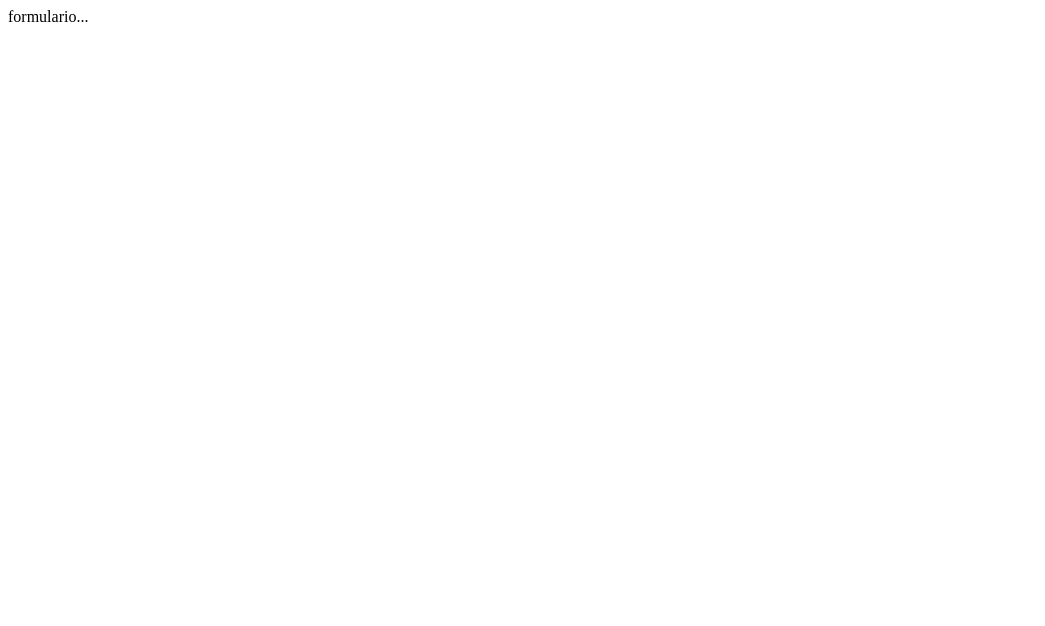
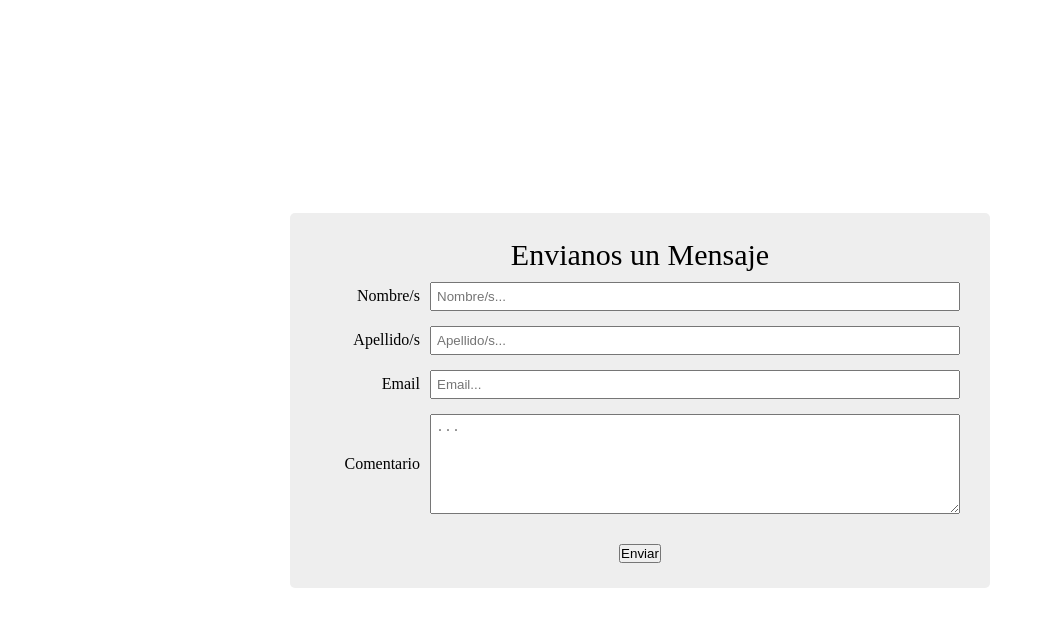
Before and after one commit to ElFelixxx/TP01PV2025LeandroFelipeQuiroga, a plain HTML site: page contacto.html in a window 1280 px wide. Shown: the whole page, without its empty margins (0-1045 px from the left). Drawn offline with Linux system fonts and the light colour scheme.

Commit message:
Actualización del TP01 de Programación Visual 2025 APU

```diff
--- a/contacto.html
+++ b/contacto.html
@@ -4,8 +4,32 @@
   <meta charset="UTF-8">
   <meta name="viewport" content="width=device-width, initial-scale=1.0">
   <title>Contacto</title>
+  <link rel="stylesheet" href="styles/stylecontacto.css">
 </head>
 <body>
-  formulario...
+  <div class="formulario">
+    <div class="titulo">Envianos un Mensaje</div>
+    <form action="">
+      <div class="form-grupo">
+        <span>Nombre/s</span>
+        <input type="text" placeholder="Nombre/s...">
+      </div>
+      <div class="form-grupo">
+        <span>Apellido/s</span>
+        <input type="text" placeholder="Apellido/s...">
+      </div>
+      <div class="form-grupo">
+        <span>Email</span>
+        <input type="text" placeholder="Email...">
+      </div>
+      <div class="form-grupo">
+        <span>Comentario</span>
+        <textarea placeholder="..."></textarea>
+      </div>
+      <div class="boton-enviar">
+        <button type="submit">Enviar</button>
+      </div>
+    </form>
+  </div>
 </body>
 </html>
--- a/styles/styleIndex.css
+++ b/styles/styleIndex.css
@@ -8,10 +8,12 @@
   display: flex;
   align-items: center;
   gap: 10px;
+  background-color: aliceblue;
 }
 
 .titulo {
-  background-color: #fff;
+  background-color: #eee;
+  margin-bottom: 20px;
 }
 
 body {
--- /dev/null
+++ b/styles/stylecontacto.css
@@ -0,0 +1,57 @@
+* {
+  margin: 0;
+  padding: 0;
+  box-sizing: border-box;
+}
+
+body {
+  display: flex;
+  height: 100vh;
+  justify-content: center;
+  align-items: center;
+  padding: 10px;
+  background-color: #fff;
+}
+
+.formulario {
+  max-width: 700px;
+  width: 100%;
+  padding: 25px 30px;
+  background-color: #eee;
+  border-radius: 5px;
+}
+
+.formulario .titulo {
+  font-size: 30px;
+  font-weight: 500;
+  margin-bottom: 10px;
+  text-align: center;
+}
+
+.form-grupo {
+  display: flex;
+  align-items: center;
+  margin-bottom: 15px;
+}
+
+.form-grupo span {
+  width: 100px;
+  text-align: right;
+  margin-right: 10px;
+}
+
+.form-grupo input,
+.form-grupo textarea {
+  flex: 1;
+  padding: 5px;
+}
+
+.formulario textarea {
+  width: 300px;
+  height: 100px;
+}
+
+.formulario .boton-enviar {
+  text-align: center;
+  margin-top: 30px;
+}
```
Also changed, not shown: index.html (+0 -1 lines).
